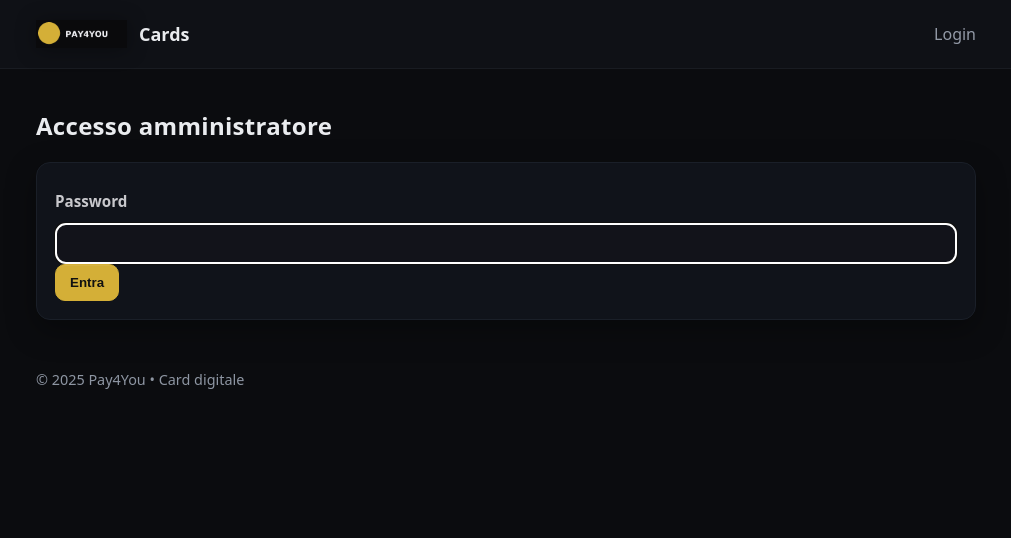
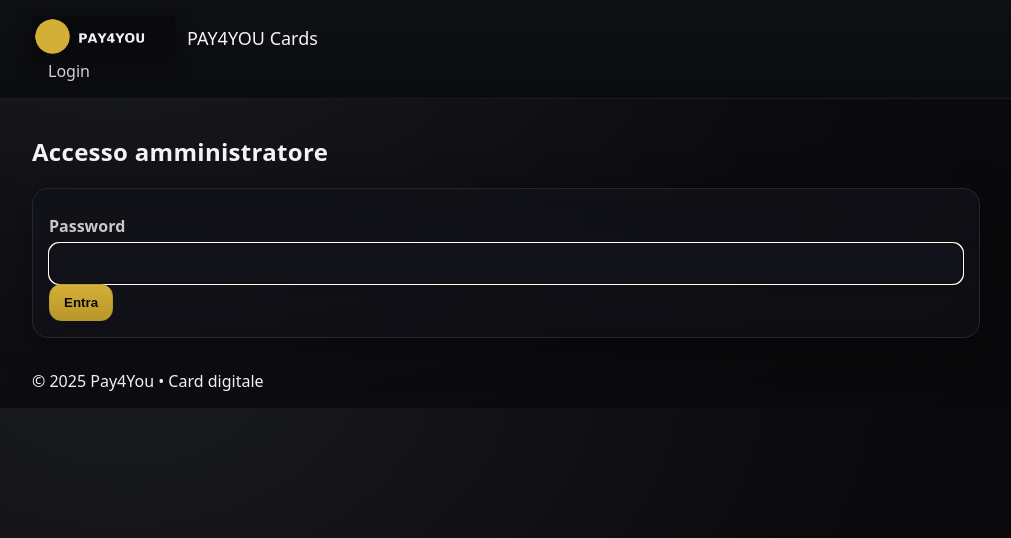
Before and after one commit to gidl59/pay4you-cards-luxury, a Flask app: page /login in a window 1280 px wide. Shown: the top 538 px of the page, without its empty margins (134-1145 px from the left). Run offline with Flask 3, Linux system fonts and the light colour scheme.

Commit message:
Refactor base.html structure and styles

```diff
--- a/templates/base.html
+++ b/templates/base.html
@@ -5,38 +5,19 @@
   <meta name="viewport" content="width=device-width,initial-scale=1">
   <title>{% block title %}Pay4You Cards{% endblock %}</title>
   <link rel="stylesheet" href="{{ url_for('static', filename='style.css') }}">
-  <style>
-    /* mini stile base (se manca style.css) */
-    :root{color-scheme:dark;}
-    body{margin:0;background:#0b0c0f;color:#eaecef;font-family:system-ui,-apple-system,Segoe UI,Roboto,Ubuntu,"Helvetica Neue",Arial;}
-    .wrap{max-width:980px;margin:0 auto;padding:20px;}
-    .topbar{background:#0f1116;border-bottom:1px solid #191c22;}
-    .brand-wrap{display:flex;align-items:center;gap:10px;}
-    .brand{height:28px}
-    nav a{color:#aab2c0;text-decoration:none;margin-left:12px}
-    .card{background:#10131a;border:1px solid #1a1f28;border-radius:14px;padding:18px}
-    .glass{box-shadow:0 10px 30px rgba(0,0,0,.35)}
-    .btn{display:inline-block;padding:10px 14px;border-radius:10px;border:1px solid #2a3140;background:#131824;color:#eaecef;text-decoration:none}
-    .btn.primary{background:#d4af37;color:#111;border-color:#d4af37}
-    .btn.danger{background:#3a1620;border-color:#6f1e2f}
-    .grid{display:grid;grid-template-columns:1fr 1fr;gap:16px}
-    label{display:block;margin-top:12px;margin-bottom:6px;color:#9aa3b2;font-size:.95rem}
-    input,textarea{width:100%;background:#0e1218;border:1px solid #242a36;border-radius:10px;color:#eaecef;padding:10px}
-    table{width:100%;border-collapse:collapse;background:#0e1218;border-radius:12px;overflow:hidden}
-    th,td{padding:12px;border-bottom:1px solid #1a2030}
-    .footer{color:#8e96a3;font-size:.9rem;padding:30px 20px}
-    @media (max-width:760px){.grid{grid-template-columns:1fr}}
-  </style>
 </head>
-<body>
+<body class="lux">
   <header class="topbar">
-    <div class="wrap" style="display:flex;align-items:center;justify-content:space-between;">
+    <div class="wrap topbar-inner">
       <div class="brand-wrap">
-        <!-- LOGO PAY4YOU -->
-        <img src="{{ url_for('static', filename='img/pay4you-logo-lux.png') }}" class="brand" alt="Pay4You">
-        <strong>Cards</strong>
+        <img src="{{ url_for('static', filename='img/pay4you-logo-lux.png') }}"
+             class="brand" alt="Pay4You">
+        <div class="brand-text">
+          <span class="brand-main">PAY4YOU</span>
+          <span class="brand-sub">Cards</span>
+        </div>
       </div>
-      <nav>
+      <nav class="nav-links">
         {% if session.get('admin') %}
           <a href="{{ url_for('admin_home') }}">Dashboard</a>
           <a href="{{ url_for('logout') }}">Logout</a>
@@ -46,7 +27,13 @@
       </nav>
     </div>
   </header>
-  <main class="wrap">{% block content %}{% endblock %}</main>
-  <footer class="footer wrap">© 2025 Pay4You • Card digitale</footer>
+
+  <main class="wrap main-wrap">
+    {% block content %}{% endblock %}
+  </main>
+
+  <footer class="footer wrap">
+    © 2025 Pay4You • Card digitale
+  </footer>
 </body>
 </html>
```
